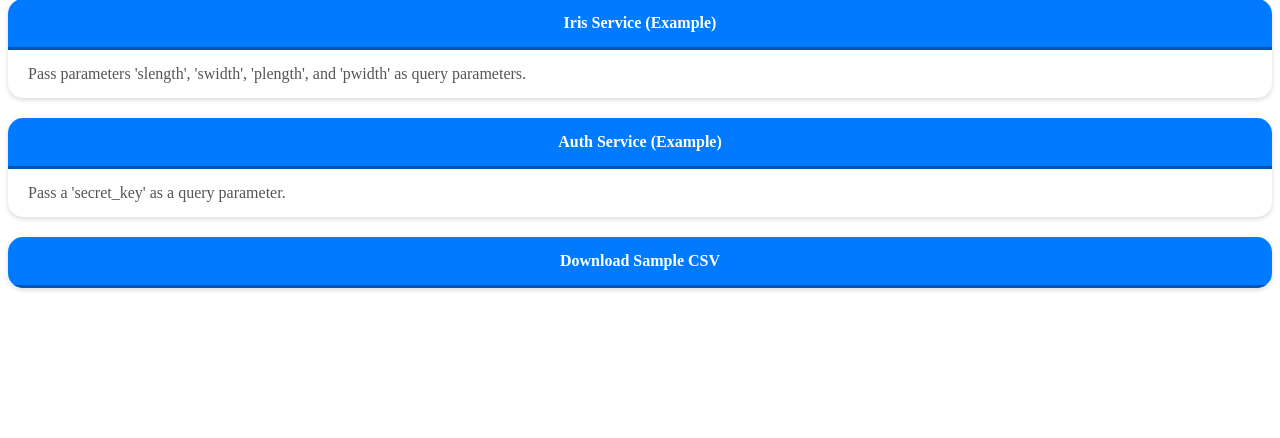
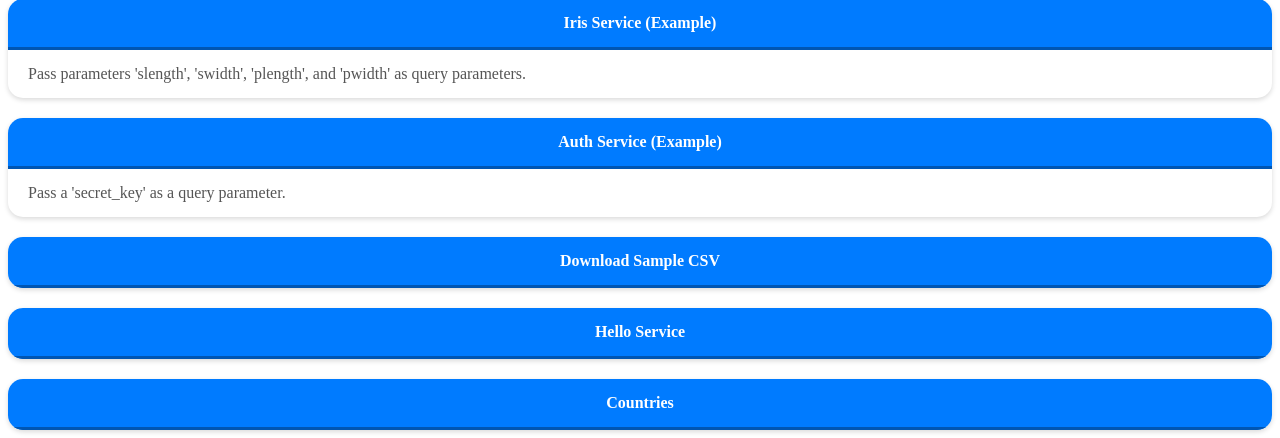
Before and after one commit to maualkla/pylab, a Flask app: page / in a window 1280 px wide. Shown: the part 454-892 px from the top of the page. Before the commit the page ends 745 px from the top, so only its background shows below. Run offline with Flask 3, Linux system fonts and the light colour scheme; parts of the project's set-up code (start-up, migrations or seed data) failed here and were passed over.

Commit message:
comments

```diff
--- a/server/src/templates/index.html
+++ b/server/src/templates/index.html
@@ -2,7 +2,7 @@
 
 {% block styles %}
     {{ super() }}
-    <link rel="stylesheet" href="../static/home.css">
+    <!--link rel="stylesheet" href="../static/home.css"-->
 {% endblock %}
 
 {% block content %}
@@ -31,9 +31,23 @@
         </li>
         <li>
             <div class="service-item">
-            <a href="{{ url_for('csv_return') }}" class="service-link">
-                Download Sample CSV
-            </a>
+                <a href="{{ url_for('csv_return') }}" class="service-link">
+                    Download Sample CSV
+                </a>
+            </div>
+        </li>
+        <li>
+            <div class="service-item">
+                <a href="{{ url_for('hello') }}" class="service-link">
+                    Hello Service
+                </a>
+            </div>
+        </li>
+        <li>
+            <div class="service-item">
+                <a href="{{ url_for('countries') }}" class="service-link">
+                    Countries
+                </a>
             </div>
         </li>
     </ul>
```
